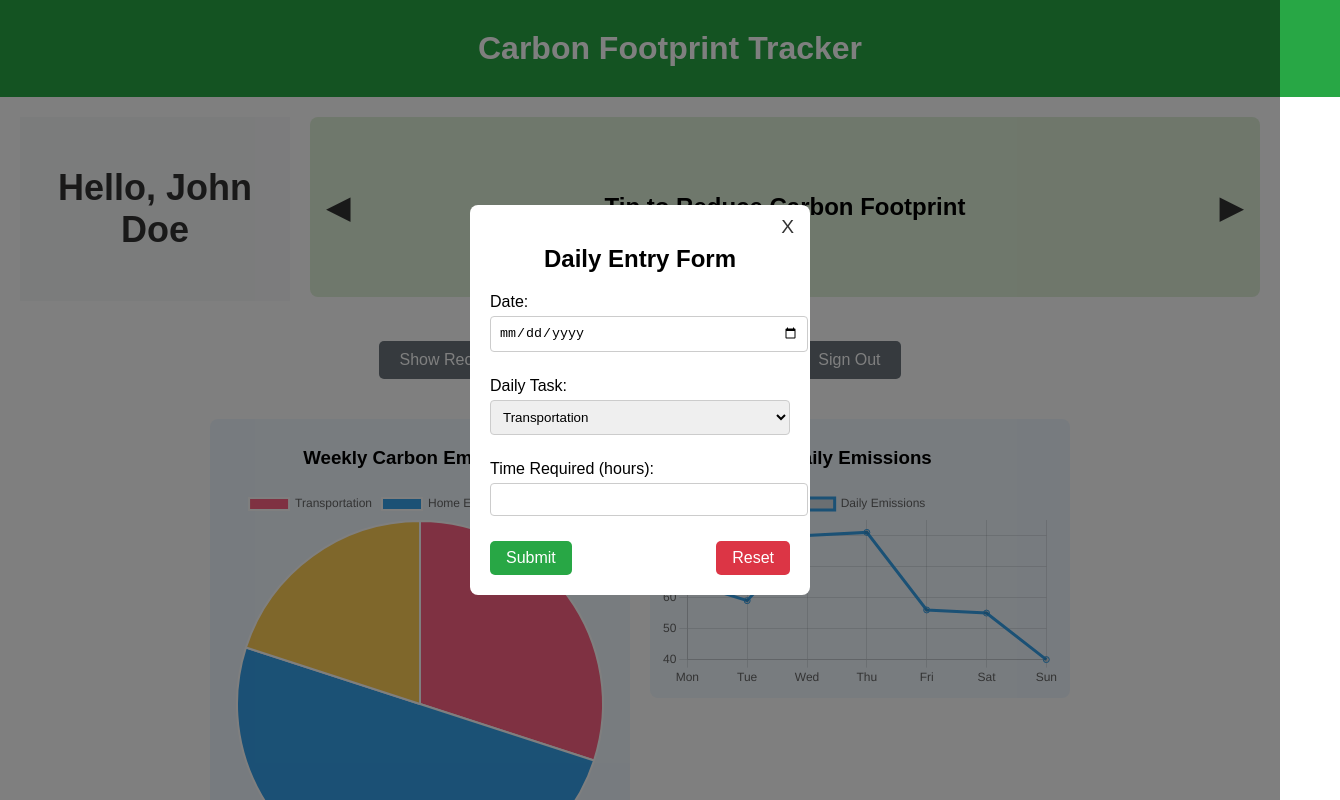
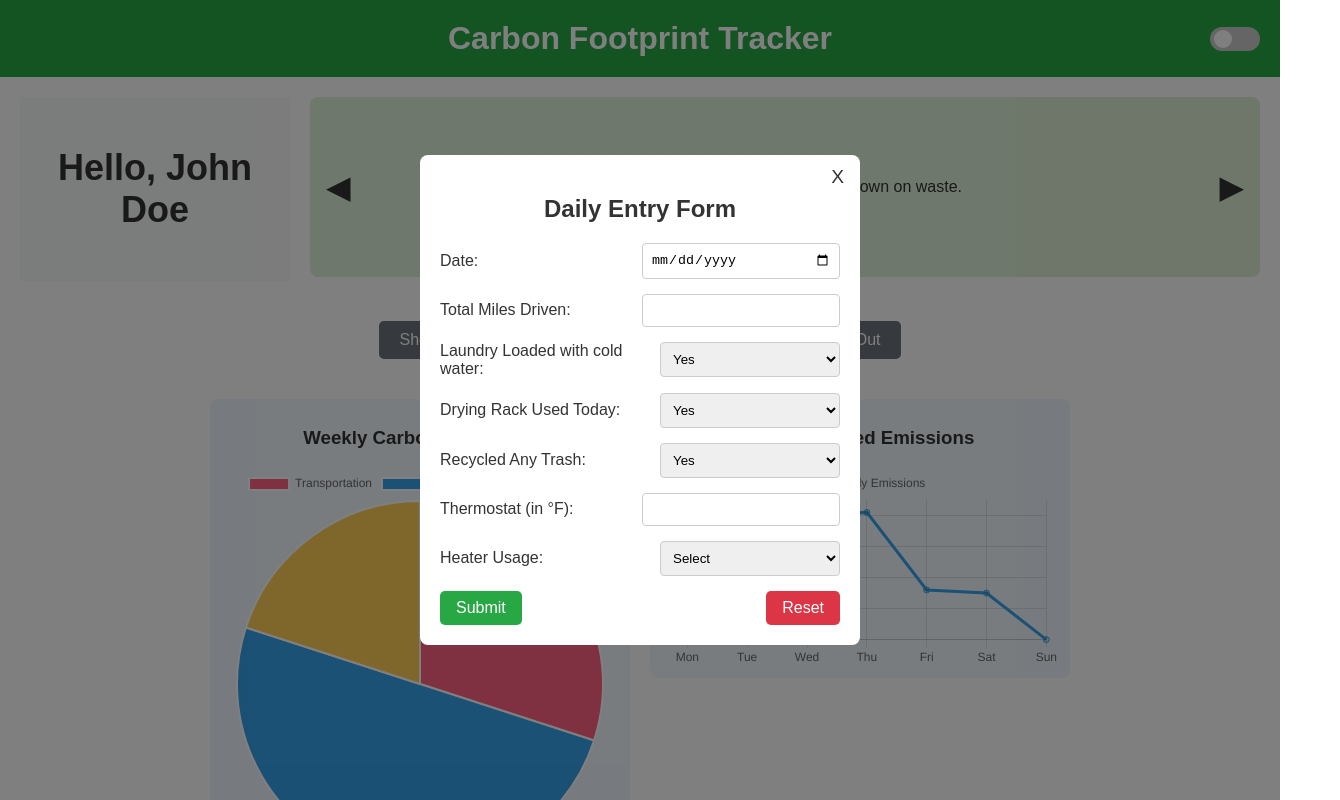
Before and after one commit to kreiz002/Carbon-Footprint-Tracker, a React (Create React App) app in the folder frontend/: page /dashboard in a window 1280 px wide. Both pictures are taken after a click on the button "Make Daily Entry". Shown: the top 800 px of the page, 1340 px wide, since content can reach past the window. Built offline with nearby package versions, Linux system fonts and the light colour scheme.

Commit message:
Update DashboardPage.js and DashboardPage.css with new fields and styles

```diff
--- a/frontend/src/components/DashboardPage.css
+++ b/frontend/src/components/DashboardPage.css
@@ -1,20 +1,94 @@
-/* Full container styling */
+/* General container styling */
 .dashboard-container {
     width: 100%;
     font-family: Arial, sans-serif;
     display: flex;
     flex-direction: column;
+    transition: background-color 0.3s, color 0.3s;
+}
+
+/* Light theme */
+.dashboard-container.light {
+    background-color: #ffffff;
+    color: #333;
+}
+
+/* Dark theme */
+.dashboard-container.dark {
+    background-color: #1e1e2f;
+    color: #ffffff;
 }
 
 /* Header styling */
 .header {
-    width: 100%;
-    padding: 30px;
-    text-align: center;
+    display: flex;
+    justify-content: center;
+    align-items: center;
+    padding: 20px;
     font-size: 2em;
     font-weight: bold;
+    text-align: center;
+    background-color: #28a745;
     color: white;
-    background-color: #28a745;
+    position: relative; /* Ensures toggle button is positioned correctly */
+    transition: background-color 0.3s;
+}
+
+/* Theme toggle container */
+.theme-toggle {
+    position: absolute;
+    right: 20px; /* Aligns toggle to the right */
+    top: 50%;
+    transform: translateY(-50%);
+    display: inline-block;
+    width: 50px;
+    height: 24px;
+}
+
+/* Toggle input (hidden) */
+.theme-toggle input {
+    opacity: 0;
+    width: 0;
+    height: 0;
+}
+
+/* Toggle slider */
+.slider {
+    position: absolute;
+    cursor: pointer;
+    top: 0;
+    left: 0;
+    right: 0;
+    bottom: 0;
+    background-color: #ccc;
+    transition: 0.4s;
+    border-radius: 34px;
+}
+
+.slider:before {
+    position: absolute;
+    content: '';
+    height: 18px;
+    width: 18px;
+    left: 4px;
+    bottom: 3px;
+    background-color: white;
+    transition: 0.4s;
+    border-radius: 50%;
+}
+
+/* When the toggle is active (dark mode) */
+input:checked + .slider {
+    background-color: #2196f3;
+}
+
+input:checked + .slider:before {
+    transform: translateX(26px);
+}
+
+/* Dark header background */
+.dashboard-container.dark .header {
+    background-color: #2c2c3e;
 }
 
 /* Main content container */
@@ -32,6 +106,12 @@
     font-size: 1.5em;
     color: #333;
     text-align: center;
+    transition: background-color 0.3s;
+}
+
+.dashboard-container.dark .sidebar {
+    background-color: #2c2c3e;
+    color: #ffffff;
 }
 
 /* Carousel container styling */
@@ -46,24 +126,28 @@
     border-radius: 8px;
     overflow: hidden;
     height: 150px;
+    transition: background-color 0.3s;
+}
+
+.dashboard-container.dark .carousel-container {
+    background-color: #333946;
 }
 
 /* Carousel content styling */
 .carousel-content {
     text-align: center;
     width: 100%;
-    transition: transform 0.5s ease-in-out;
-    animation: slideIn 0.5s forwards;
+    animation: fade-in 1s ease-in-out;
 }
 
-@keyframes slideIn {
+@keyframes fade-in {
     from {
-        transform: translateX(20%);
         opacity: 0;
+        transform: scale(0.9);
     }
     to {
-        transform: translateX(0);
         opacity: 1;
+        transform: scale(1);
     }
 }
 
@@ -85,6 +169,10 @@
 
 .carousel-button.right {
     right: 10px;
+}
+
+.dashboard-container.dark .carousel-button {
+    color: #ffffff;
 }
 
 /* Button container styling */
@@ -111,6 +199,15 @@
     background-color: #5a6268;
 }
 
+.dashboard-container.dark .action-button {
+    background-color: #444455;
+    color: #dddddd;
+}
+
+.dashboard-container.dark .action-button:hover {
+    background-color: #555566;
+}
+
 /* Chart container styling */
 .chart-container {
     display: flex;
@@ -133,6 +230,11 @@
     display: flex;
     flex-direction: column;
     align-items: center;
+    transition: background-color 0.3s;
+}
+
+.dashboard-container.dark .small-chart {
+    background-color: #2c2c3e;
 }
 
 /* Popup overlay */
@@ -155,8 +257,14 @@
     background: #ffffff;
     padding: 20px;
     border-radius: 8px;
-    width: 300px;
+    width: 400px;
     text-align: center;
+    transition: background-color 0.3s, color 0.3s;
+}
+
+.dashboard-container.dark .popup-form {
+    background-color: #333946;
+    color: #ffffff;
 }
 
 .popup-form h2 {
@@ -164,20 +272,31 @@
     font-size: 1.5em;
 }
 
+/* Label styling */
 .popup-form label {
-    display: block;
-    margin-bottom: 10px;
+    display: flex;
+    justify-content: space-between;
+    align-items: center;
+    margin-bottom: 15px;
+}
+
+.popup-form label span {
+    width: 50%;
     text-align: left;
 }
 
 .popup-form input,
 .popup-form select {
-    width: 100%;
+    width: 45%;
     padding: 8px;
-    margin-top: 5px;
-    margin-bottom: 15px;
     border-radius: 4px;
     border: 1px solid #ccc;
+    transition: border-color 0.3s;
+}
+
+.popup-form input:focus,
+.popup-form select:focus {
+    border-color: #28a745;
 }
 
 /* Close button styling */
@@ -192,6 +311,10 @@
     cursor: pointer;
 }
 
+.dashboard-container.dark .close-button {
+    color: #ffffff;
+}
+
 /* Submit and Reset button styling */
 .form-buttons {
     display: flex;
@@ -199,14 +322,18 @@
     margin-top: 10px;
 }
 
-.submit-button, .reset-button {
+.submit-button,
+.reset-button {
     padding: 8px 16px;
     font-size: 1em;
     color: white;
-    background-color: #28a745;
     border: none;
     border-radius: 5px;
     cursor: pointer;
+}
+
+.submit-button {
+    background-color: #28a745;
 }
 
 .reset-button {
@@ -220,3 +347,11 @@
 .reset-button:hover {
     background-color: #c82333;
 }
+
+.dashboard-container.dark .submit-button {
+    background-color: #1b9b3e;
+}
+
+.dashboard-container.dark .reset-button {
+    background-color: #a8283d;
+}
--- a/frontend/src/components/DashboardPage.js
+++ b/frontend/src/components/DashboardPage.js
@@ -1,4 +1,4 @@
-import React, { useState } from 'react';
+import React, { useState, useEffect } from 'react';
 import { Pie, Line } from 'react-chartjs-2';
 import './DashboardPage.css';
 import {
@@ -10,7 +10,7 @@ import {
   LineElement,
   Tooltip,
   Legend,
-  Title
+  Title,
 } from 'chart.js';
 
 // Register necessary Chart.js elements and scales
@@ -30,39 +30,46 @@ function DashboardPage() {
     "Reduce, reuse, and recycle to cut down on waste.",
     "Use public transportation, bike, or walk instead of driving.",
     "Switch to renewable energy sources like solar or wind.",
-    "Conserve energy by turning off lights when not in use."
+    "Conserve energy by turning off lights when not in use.",
   ];
 
   const [currentFact, setCurrentFact] = useState(0);
   const [showForm, setShowForm] = useState(false);
   const [formData, setFormData] = useState({
     date: '',
-    task: 'transportation',
-    timeRequired: '',
+    miles: '',
+    laundry: '',
+    dryingRack: '',
+    recycled: '',
+    thermostat: '', // New field
+    heaterUsage: '', // New field
   });
+  const [theme, setTheme] = useState('light'); // Light theme by default
 
-  const nextFact = () => {
-    setCurrentFact((prev) => (prev + 1) % (facts.length + 1));
+  useEffect(() => {
+    const savedTheme = localStorage.getItem('theme') || 'light';
+    setTheme(savedTheme);
+  }, []);
+
+  useEffect(() => {
+    localStorage.setItem('theme', theme);
+  }, [theme]);
+
+  const toggleTheme = () => {
+    setTheme((prevTheme) => (prevTheme === 'light' ? 'dark' : 'light'));
   };
 
-  const prevFact = () => {
-    setCurrentFact((prev) => (prev - 1 + (facts.length + 1)) % (facts.length + 1));
-  };
+  const nextFact = () => setCurrentFact((prev) => (prev + 1) % facts.length);
+  const prevFact = () => setCurrentFact((prev) => (prev - 1 + facts.length) % facts.length);
 
-  const openForm = () => {
-    setShowForm(true);
-  };
-
+  const openForm = () => setShowForm(true);
   const closeForm = () => {
     setShowForm(false);
-    resetForm(); // Reset form when closed
+    resetForm();
   };
 
   const handleInputChange = (e) => {
     const { name, value } = e.target;
-    if (name === "timeRequired" && !/^\d*\.?\d*$/.test(value)) {
-      return; // Only allow numbers and decimals in "Time Required"
-    }
     setFormData({
       ...formData,
       [name]: value,
@@ -72,14 +79,39 @@ function DashboardPage() {
   const resetForm = () => {
     setFormData({
       date: '',
-      task: 'transportation',
-      timeRequired: '',
+      miles: '',
+      laundry: '',
+      dryingRack: '',
+      recycled: '',
+      thermostat: '', // Reset thermostat
+      heaterUsage: '', // Reset heater usage
     });
   };
 
-  const handleSubmit = (e) => {
+  const handleSubmit = async (e) => {
     e.preventDefault();
-    console.log("Form Submitted:", formData);
+
+    try {
+      const response = await fetch('http://127.0.0.1:8000/api/submit-data/', {
+        method: 'POST',
+        headers: {
+          'Content-Type': 'application/json',
+        },
+        body: JSON.stringify(formData),
+      });
+
+      if (response.ok) {
+        const responseData = await response.json();
+        console.log('Data submitted successfully:', responseData);
+        alert('Form submitted successfully!');
+      } else {
+        console.error('Failed to submit data:', response.status, response.statusText);
+        alert('Failed to submit form. Please try again.');
+      }
+    } catch (error) {
+      console.error('Error while submitting form:', error);
+      alert('An error occurred while submitting the form. Please try again later.');
+    }
   };
 
   const pieData = {
@@ -105,9 +137,13 @@ function DashboardPage() {
   };
 
   return (
-    <div className="dashboard-container">
+    <div className={`dashboard-container ${theme}`}>
       <div className="header">
-        Carbon Footprint Tracker
+        <span>Carbon Footprint Tracker</span>
+        <label className="theme-toggle">
+          <input type="checkbox" onChange={toggleTheme} checked={theme === 'dark'} />
+          <span className="slider"></span>
+        </label>
       </div>
       <div className="content-container">
         <div className="sidebar">
@@ -118,11 +154,7 @@ function DashboardPage() {
             &#9664;
           </button>
           <div className="carousel-content" key={currentFact}>
-            {currentFact === 0 ? (
-              <h2>Tip to Reduce Carbon Footprint</h2>
-            ) : (
-              <p>{facts[currentFact - 1]}</p>
-            )}
+            <p>{facts[currentFact]}</p>
           </div>
           <button className="carousel-button right" onClick={nextFact}>
             &#9654;
@@ -131,7 +163,9 @@ function DashboardPage() {
       </div>
       <div className="button-container">
         <button className="action-button">Show Recommendations</button>
-        <button className="action-button" onClick={openForm}>Make Daily Entry</button>
+        <button className="action-button" onClick={openForm}>
+          Make Daily Entry
+        </button>
         <button className="action-button">Sign Out</button>
       </div>
       <div className="chart-container">
@@ -140,18 +174,19 @@ function DashboardPage() {
           <Pie data={pieData} />
         </div>
         <div className="small-chart">
-          <h3>Daily Emissions</h3>
+          <h3>Last Recorded Emissions</h3>
           <Line data={lineData} />
         </div>
       </div>
-
       {showForm && (
         <div className="popup-overlay">
           <form className="popup-form" onSubmit={handleSubmit}>
-            <button type="button" className="close-button" onClick={closeForm}>X</button>
+            <button type="button" className="close-button" onClick={closeForm}>
+              X
+            </button>
             <h2>Daily Entry Form</h2>
             <label>
-              Date:
+              <span>Date:</span>
               <input
                 type="date"
                 name="date"
@@ -161,30 +196,69 @@ function DashboardPage() {
               />
             </label>
             <label>
-              Daily Task:
-              <select
-                name="task"
-                value={formData.task}
-                onChange={handleInputChange}
-              >
-                <option value="transportation">Transportation</option>
-                <option value="homeEnergy">Home Energy</option>
-                <option value="waste">Waste</option>
+              <span>Total Miles Driven:</span>
+              <input
+                type="text"
+                name="miles"
+                value={formData.miles}
+                onChange={(e) => {
+                  if (/^\d*$/.test(e.target.value)) {
+                    handleInputChange(e);
+                  }
+                }}
+                required
+              />
+            </label>
+            <label>
+              <span>Laundry Loaded with cold water:</span>
+              <select name="laundry" value={formData.laundry} onChange={handleInputChange}>
+                <option value="yes">Yes</option>
+                <option value="no">No</option>
               </select>
             </label>
             <label>
-              Time Required (hours):
+              <span>Drying Rack Used Today:</span>
+              <select name="dryingRack" value={formData.dryingRack} onChange={handleInputChange}>
+                <option value="yes">Yes</option>
+                <option value="no">No</option>
+              </select>
+            </label>
+            <label>
+              <span>Recycled Any Trash:</span>
+              <select name="recycled" value={formData.recycled} onChange={handleInputChange}>
+                <option value="yes">Yes</option>
+                <option value="no">No</option>
+              </select>
+            </label>
+            <label>
+              <span>Thermostat (in °F):</span>
               <input
                 type="text"
-                name="timeRequired"
-                value={formData.timeRequired}
-                onChange={handleInputChange}
+                name="thermostat"
+                value={formData.thermostat}
+                onChange={(e) => {
+                  if (/^\d*$/.test(e.target.value)) {
+                    handleInputChange(e);
+                  }
+                }}
                 required
               />
             </label>
+            <label>
+              <span>Heater Usage:</span>
+              <select name="heaterUsage" value={formData.heaterUsage} onChange={handleInputChange}>
+                <option value="">Select</option>
+                <option value="yes">Yes</option>
+                <option value="no">No</option>
+              </select>
+            </label>
             <div className="form-buttons">
-              <button type="submit" className="submit-button">Submit</button>
-              <button type="button" className="reset-button" onClick={resetForm}>Reset</button>
+              <button type="submit" className="submit-button">
+                Submit
+              </button>
+              <button type="button" className="reset-button" onClick={resetForm}>
+                Reset
+              </button>
             </div>
           </form>
         </div>
```
